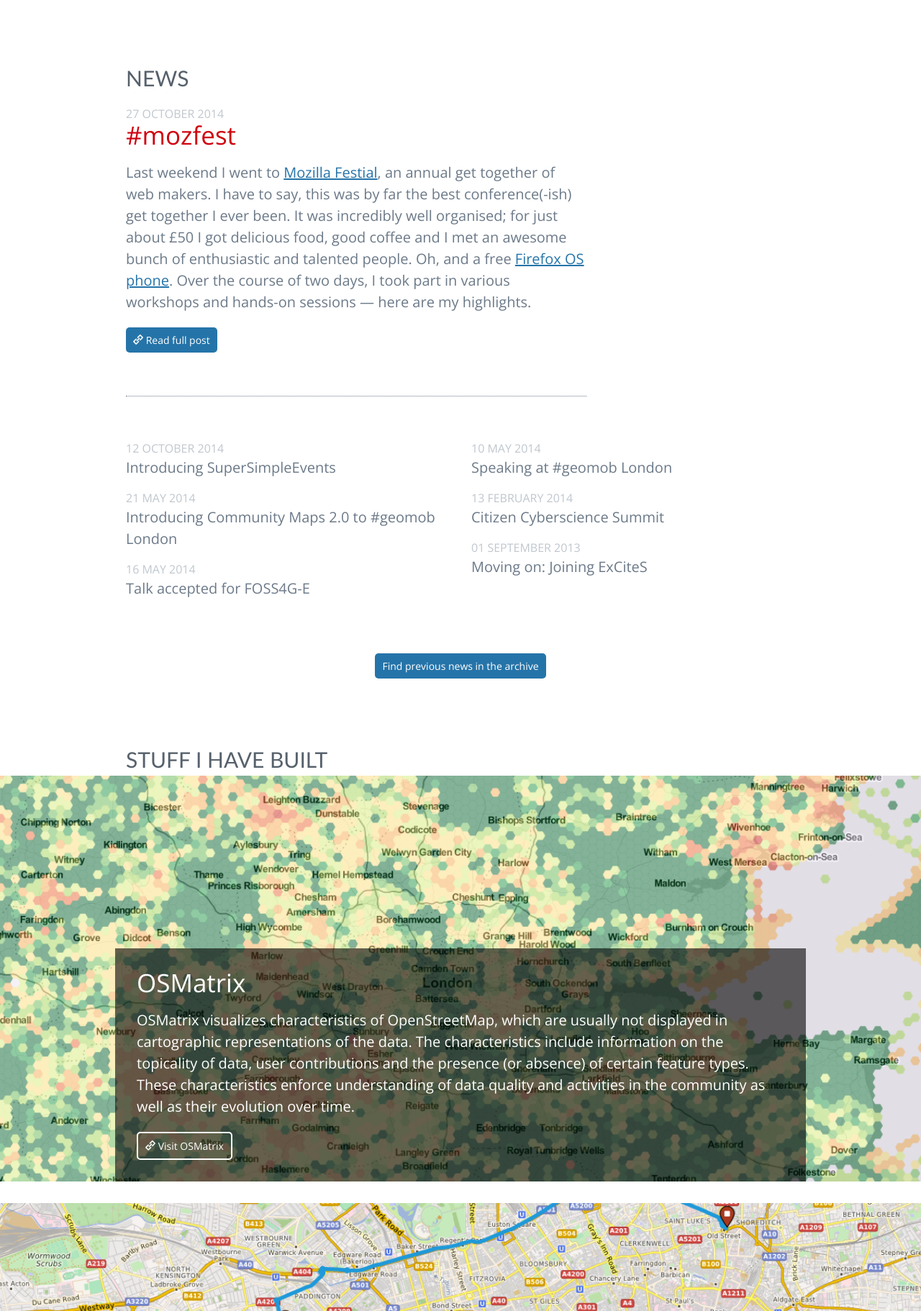
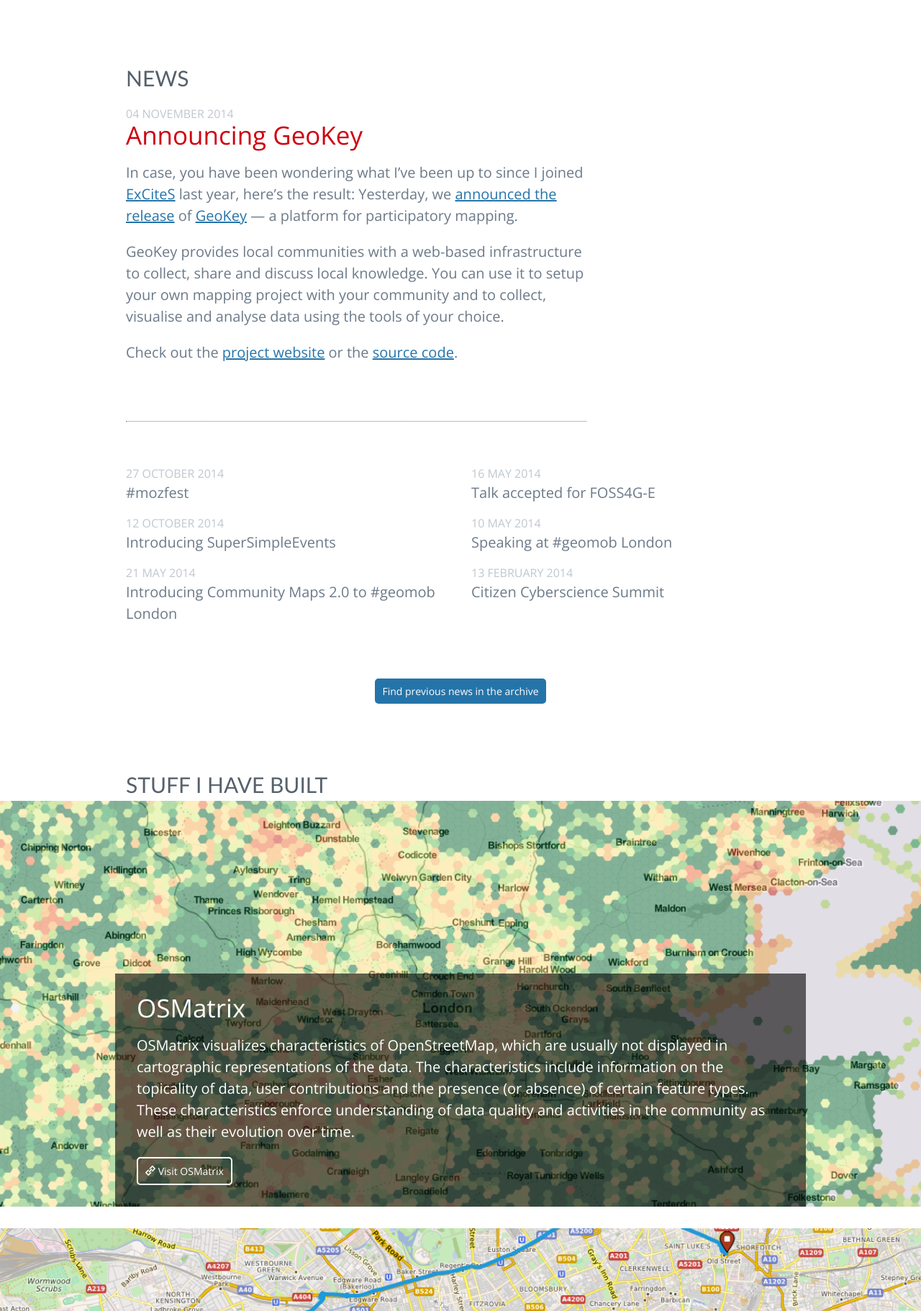
Before and after one commit to oliverroick/oliverroick.net, a Jekyll site: the page built from index.html, in a window 1280 px wide, cut to the strip 490-2312 px from the top of the page. Shown: the whole strip at 72% size. Built offline with Jekyll 4.4.1, drawn with Linux system fonts in a browser that asks for light colours; Markdown is read by kramdown in place of the engine named in the settings.

Commit message:
GeoKey announcement

```diff
--- /dev/null
+++ b/_posts/2014-11-04-geokey.md
@@ -0,0 +1,12 @@
+---
+layout: post
+title:  "Announcing GeoKey"
+date:   2014-11-04 14:00:00
+category: news
+---
+
+In case, you have been wondering what I've been up to since I joined [ExCiteS](http://ucl.ac.uk/excites) last year, here's the result: Yesterday, we [announced the release](http://geokey.org.uk/blog/2014/official-release.html) of [GeoKey](http://geokey.org.uk/) — a platform for participatory mapping.
+
+GeoKey provides local communities with a web-based infrastructure to collect, share and discuss local knowledge. You can use it to setup your own mapping project with your community and to collect, visualise and analyse data using the tools of your choice.
+
+Check out the [project website](http://geokey.org.uk/) or the [source code](https://github.com/ExCiteS/geokey).
--- a/css/roick.scss
+++ b/css/roick.scss
@@ -384,6 +384,7 @@
 
 			li {
 				display:inline-block;
+                width: 100%;
 			}
 		}
 
```
Also changed, not shown: build/css/global.css.
